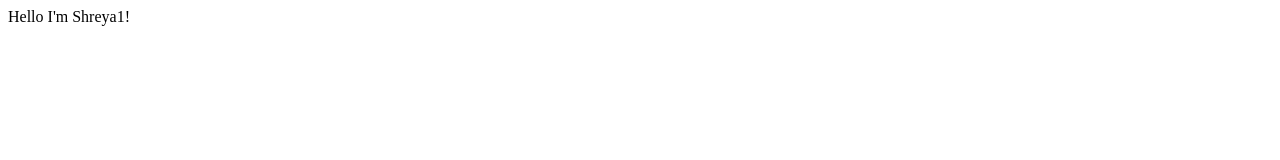
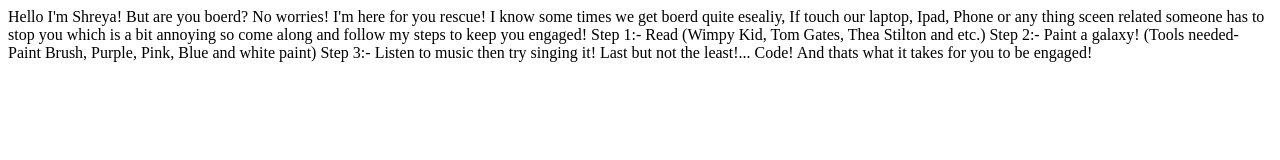
Before and after one commit to ShreyaTheCoder/1st-site-of-mine-, a plain HTML site: page Index.HTML in a window 1280 px wide. Drawn offline with Linux system fonts and the light colour scheme.

Commit message:
DOCS:- README.md (Updated)

```diff
--- a/Index.HTML
+++ b/Index.HTML
@@ -7,6 +7,16 @@
     <title>Student Site</title>
 </head>
 <body>
-    Hello I'm Shreya1!
+    Hello I'm Shreya! But are you boerd? No worries! I'm here for you rescue! I know some times we get boerd quite esealiy, If touch our laptop, Ipad, Phone or any thing sceen related someone has to stop you which is a bit annoying so come along and follow my steps to keep you engaged!
+
+    Step 1:- Read (Wimpy Kid, Tom Gates, Thea Stilton and etc.)
+
+    Step 2:- Paint a galaxy! (Tools needed- Paint Brush, Purple, Pink, Blue and white paint)
+
+    Step 3:- Listen to music then try singing it!
+
+    Last but not the least!... Code!
+
+    And thats what it takes for you to be engaged!
 </body>
 </html>
```
